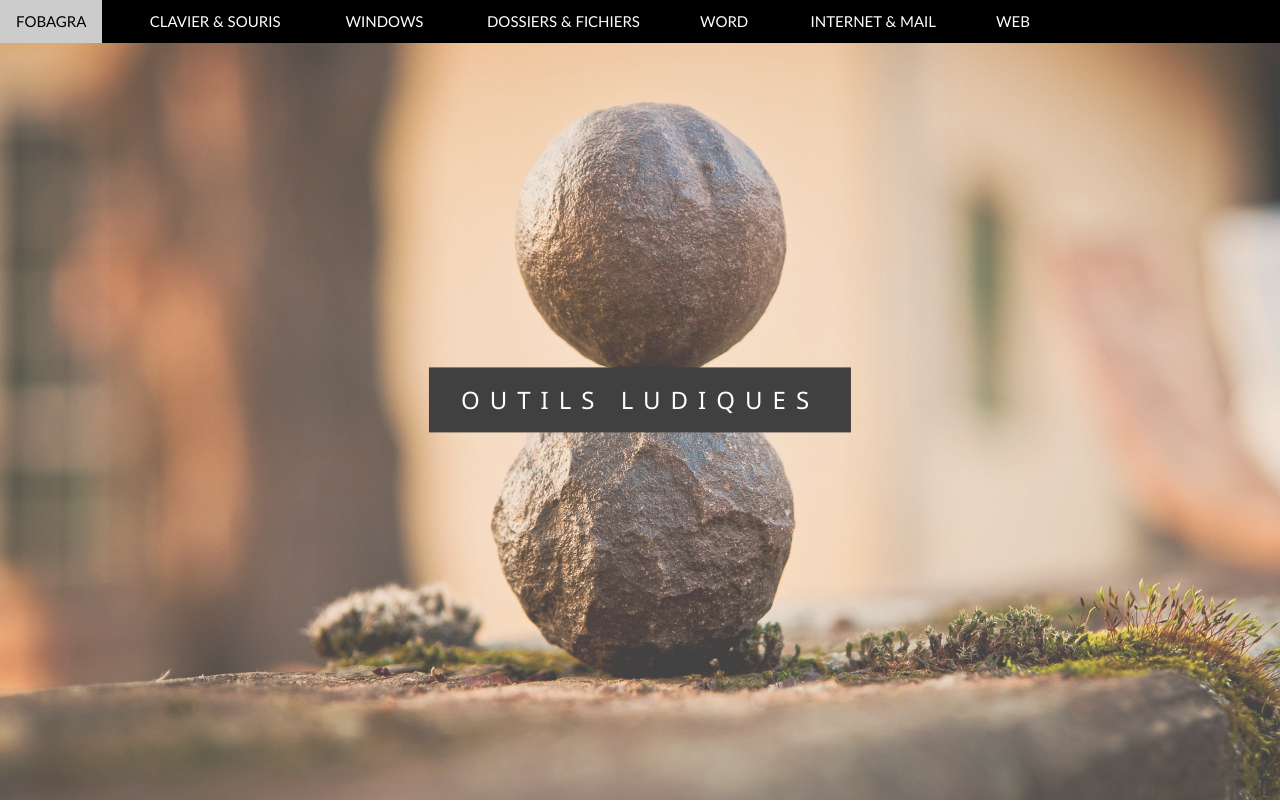
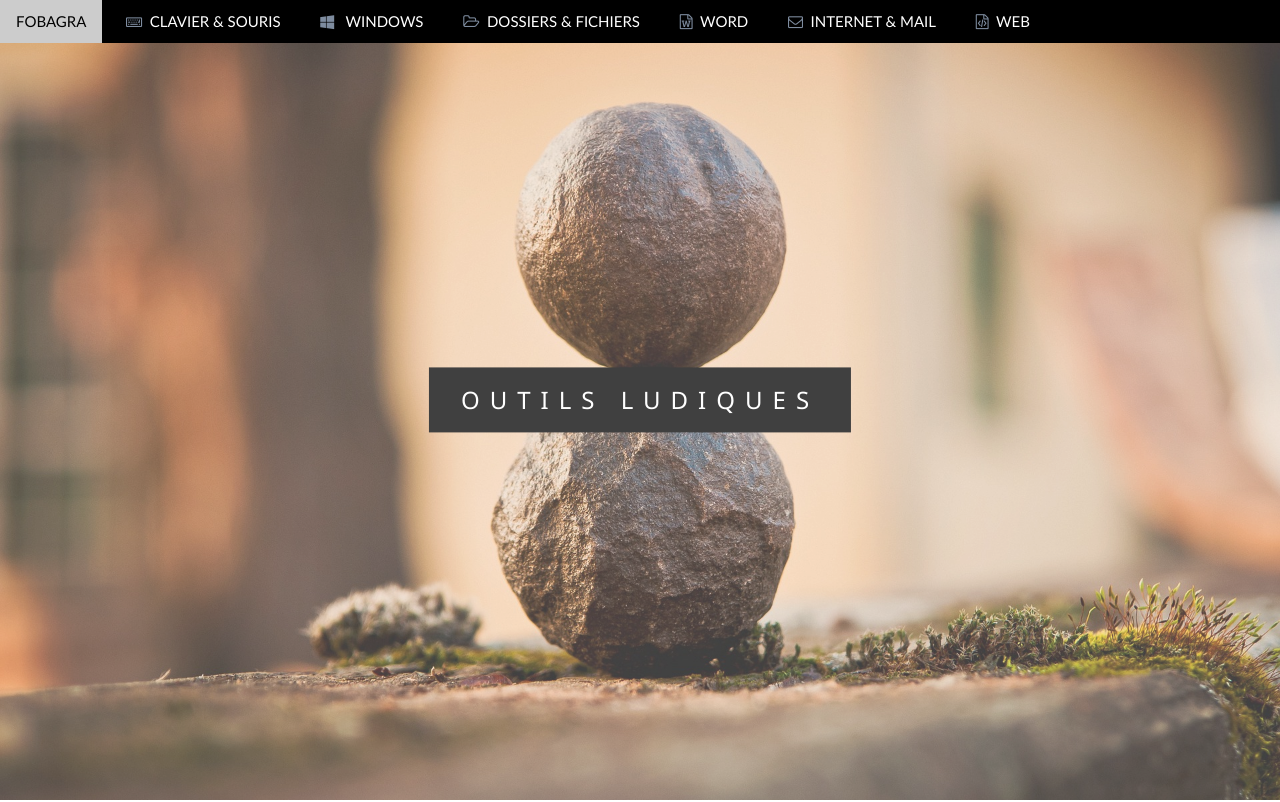
Before and after one commit to iNani27/ITR-Fobagra, a plain HTML site: page index.html in a window 1280 px wide. Shown: the top 802 px of the page. Drawn offline with Linux system fonts and the light colour scheme; some packages are replaced by stand-ins of ours.

Commit message:
Update index.html
#7E8C9F pierre bleu

```diff
--- a/index.html
+++ b/index.html
@@ -29,7 +29,7 @@
                 color: #fff;
             }
             .fa{
-                color: transparent; /*LightSteelBlue;*/
+                color: #7E8C9F; /*transparent;*/
             }
 
             iframe {
```
